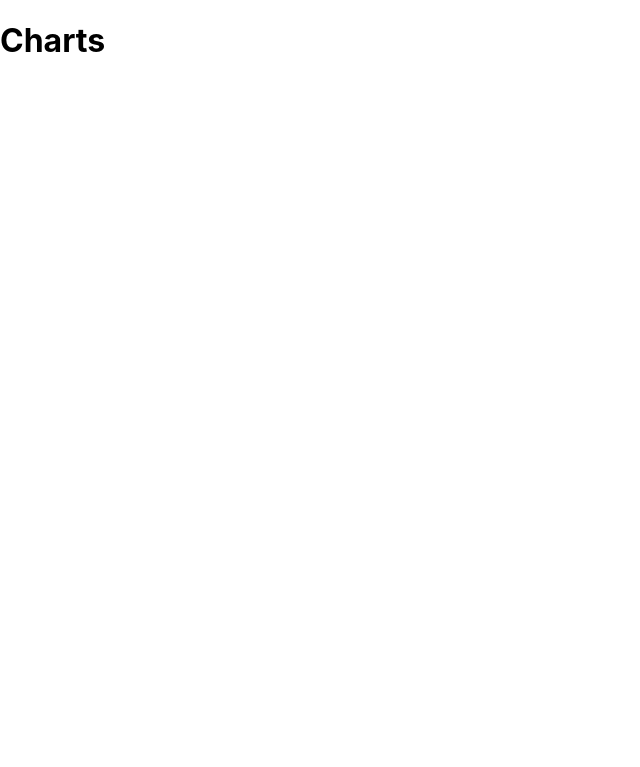
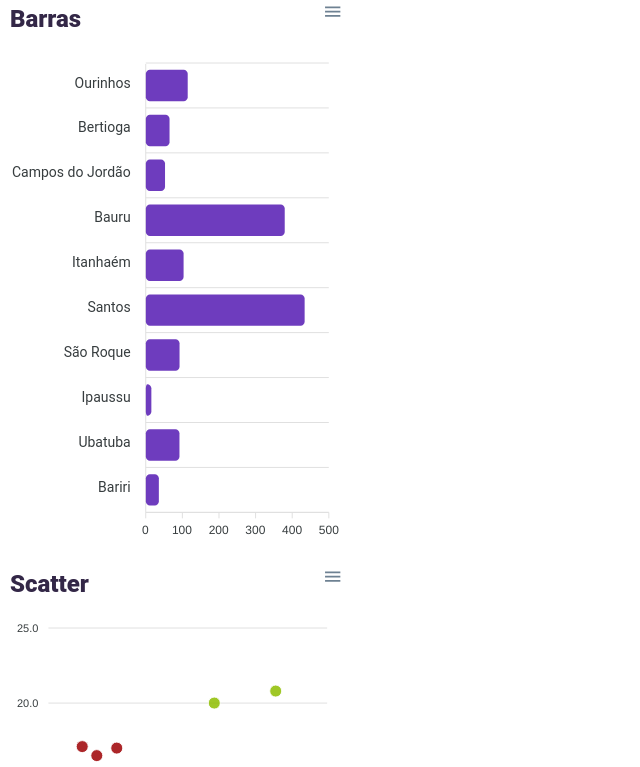
Before and after one commit to CamilaSilva1/minehr_camila_silva, a React (Create React App) app: page / in a window 1280 px wide. Shown: the top 767 px of the page, without its empty margins (0-640 px from the left). Built offline with nearby package versions, Linux system fonts and the light colour scheme.

Commit message:
feature: Graficos criados e adicionados por meio de componentes

```diff
--- a/src/App.js
+++ b/src/App.js
@@ -1,10 +1,27 @@
+// Created By Camila Silva
+// Since 13/06/2022
+// Using ApexCharts.js with React.js
+// This script is responsable for render the components of the chart created
+// Main script
 
-function App() {
-  return (
-    <div>
-      <h1>Charts</h1>
-    </div>
-  );
+// imports
+import React, { Component } from 'react';
+
+// importing modules and components
+import BarChart from './components/BarChart.jsx';
+import ScatterChart from './components/ScatterChart.jsx'
+
+// renderizing the components on the main page
+class App extends React.Component{
+      render(){
+          return (
+              <div>
+                {/* bar chart component */}
+                <BarChart />
+                <ScatterChart />
+              </div>
+          );
+      }
 }
 
 export default App;
--- /dev/null
+++ b/src/components/BarChart.jsx
@@ -0,0 +1,96 @@
+// Created By Camila Silva
+// Since 13/06/2022
+// Using ApexCharts.js with React.js
+// This script is responsible for creating the bar graph
+
+// imports
+import React from 'react';
+import Chart from 'react-apexcharts';
+
+class BarChart extends React.Component{
+    constructor(props){
+        super(props);
+
+        // creating a state that will store all the data that graph
+        // will need
+        this.state = {
+            // Setting the name and data that will be on the chart
+            series:[
+                {
+                    name: 'População',
+                    data: [114.352, 64.723, 52.405, 379.297, 103.102,
+                           433.656, 92.060, 15.069, 91.824, 35.558],
+                }
+            ],
+            // inside options you will have all the styling options you will have
+            // graph
+            options: {
+                // setting the chart type, height and color
+                chart: {
+                    type: 'bar',
+                    height: 350,
+                    width: 550,
+                    color: '#940533',
+                  },
+                  // adjusting bar
+                  plotOptions: {
+                    bar: {
+                      borderRadius: 4,
+                      horizontal: true,
+                    }
+                  },
+                  // color fill of bars
+                  fill: {
+                    colors: ['#551bb3']
+                  },
+                  // turning off bar info labels
+                  dataLabels: {
+                    enabled: false
+                  },
+                  // adding and adjusting the chart title
+                  title:{
+                    text: 'Barras',
+                    style:{
+                      fontSize: '24px',
+                      fontFamily: 'Roboto',
+                      color: '#332747'
+                    }
+                  },
+                  // inserting the data that will be the x axis of the graph
+                  xaxis: {
+                    categories: ['Ourinhos', 'Bertioga', 'Campos do Jordão',
+                     'Bauru', 'Itanhaém', 'Santos', 'São Roque',
+                      'Ipaussu', 'Ubatuba', 'Bariri'
+                    ],
+                  },
+                  //adjusting the information that will be on the y axis
+                  yaxis:{
+                    labels:{
+                      style:{
+                        fontSize: '14px',
+                        fontFamily: 'Roboto',
+                        fontWeight: 400
+                      }
+                    }
+                  },
+            },
+        };
+    }
+    // rendering the graph with the dimensions and adding
+    // css styling
+    render(){
+        return(
+          <div>
+            <Chart
+                options={this.state.options}
+                series={this.state.series}
+                type="bar"
+                width={350}
+                height={550}
+            />
+          </div>
+        )
+    }
+}
+
+export default BarChart;
--- /dev/null
+++ b/src/components/ScatterChart.jsx
@@ -0,0 +1,94 @@
+// Created By Camila Silva
+// Since 13/06/2022
+// Using ApexCharts.js with React.js
+// This script is responsable for creating the scatter graph
+
+// imports
+import React from 'react';
+import Chart from 'react-apexcharts';
+
+class ScatterChart extends React.Component{
+    constructor(props){
+        super(props);
+
+        // creating a state that will store all the data that graph
+        // will need
+        this.state = {
+
+            //Setting the name, color and data that will be on the chart
+            series: [
+                {
+                name: "Empresa A",
+                color: '#f77825',
+                data: [
+                    [16.4, 5.4], [21.7, 2], [25.4, 3], [19, 2], [10.9, 1], [13.6, 3.2], [10.9, 7.4], [10.9, 0], [10.9, 8.2], [16.4, 0], [16.4, 1.8], [13.6, 0.3], [13.6, 0], [29.9, 0], [27.1, 2.3], [16.4, 0], [13.6, 3.7], [10.9, 5.2], [16.4, 6.5], [10.9, 0], [24.5, 7.1], [10.9, 0], [8.1, 4.7], [19, 0], [21.7, 1.8], [27.1, 0], [24.5, 0], [27.1, 0], [29.9, 1.5], [27.1, 0.8], [22.1, 2]],
+
+              },{
+                name: "Empresa B",
+                color: '#9e0004',
+                data: [
+                    [36.4, 13.4], [1.7, 11], [5.4, 8], [9, 17], [1.9, 4], [3.6, 12.2], [1.9, 14.4], [1.9, 9], [1.9, 13.2], [1.4, 7], [6.4, 8.8], [3.6, 4.3], [1.6, 10], [9.9, 2], [7.1, 15], [1.4, 0], [3.6, 13.7], [1.9, 15.2], [6.4, 16.5], [0.9, 10], [4.5, 17.1], [10.9, 10], [0.1, 14.7], [9, 10], [12.7, 11.8], [2.1, 10], [2.5, 10], [27.1, 10], [2.9, 11.5], [7.1, 10.8], [2.1, 12]],
+              },{
+                name: "Empresa C",
+                color: '#8fbe00',
+                data: [
+                    [21.7, 3], [23.6, 3.5], [24.6, 3], [29.9, 3], [21.7, 20], [23, 2], [10.9, 3], [28, 4], [27.1, 0.3], [16.4, 4], [13.6, 0], [19, 5], [22.4, 3], [24.5, 3], [32.6, 3], [27.1, 4], [29.6, 6], [31.6, 8], [21.6, 5], [20.9, 4], [22.4, 0], [32.6, 10.3], [29.7, 20.8], [24.5, 0.8], [21.4, 0], [21.7, 6.9], [28.6, 7.7], [15.4, 0], [18.1, 0], [33.4, 0], [16.4, 0]]
+              }],
+
+            // inside options you will have all the styling options you will have
+            // graph
+            options: {
+                // setting the chart type, height and color
+                chart:{
+                    height: 350,
+                    width: 550,
+                    type: 'scatter',
+                    zoom:{
+                        enabled: false
+                    }
+                },
+                // adjusting and setting title that will show on the chart
+                title:{
+                    text: 'Scatter',
+                    style: {
+                        fontSize: '24px',
+                        fontFamily: 'Roboto',
+                        color: '#332747'
+                    }
+                },
+                // inserting the data that will be the x axis of the graph
+                // setting the number distance and labels
+                xaxis:{
+                    tickAmount: 7,
+                    labels:{
+                        formatter: function(val){
+                            return parseFloat(val).toFixed(1)
+                        }
+                    }
+                },
+                //adjusting the information that will be on the y axis
+                //setting the number distance
+                yaxis:{
+                    tickAmount: 7
+                }
+            },
+        }
+    }
+    // rendering the graph with the dimensions and adding
+    // css styling
+    render(){
+        return(
+            <div>
+            <Chart
+                   options={this.state.options}
+                   series={this.state.series}
+                   type="scatter"
+                   width={350}
+                   height={500}
+            />
+            </div>
+        )
+    }
+}
+
+export default ScatterChart;
```
